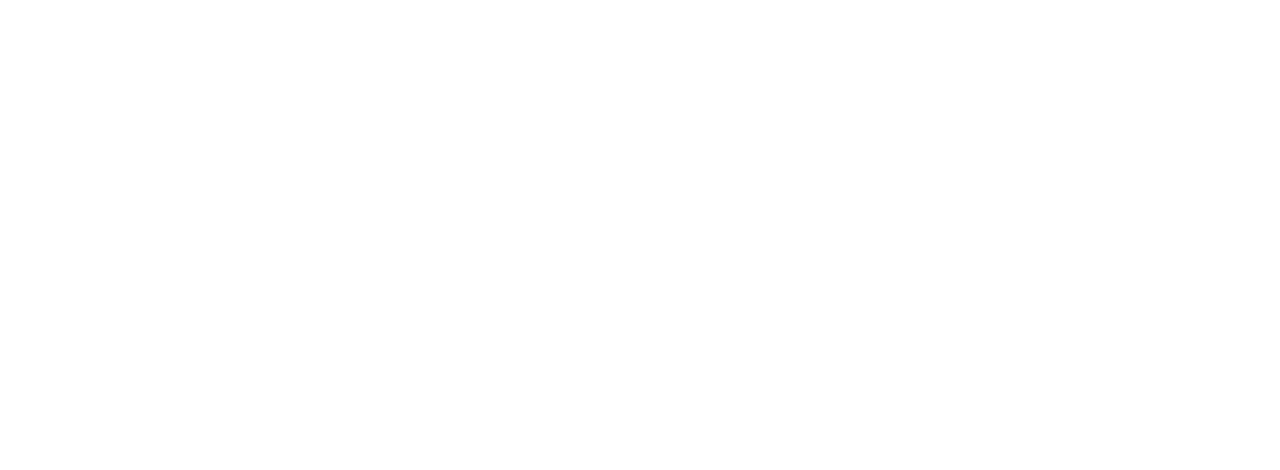
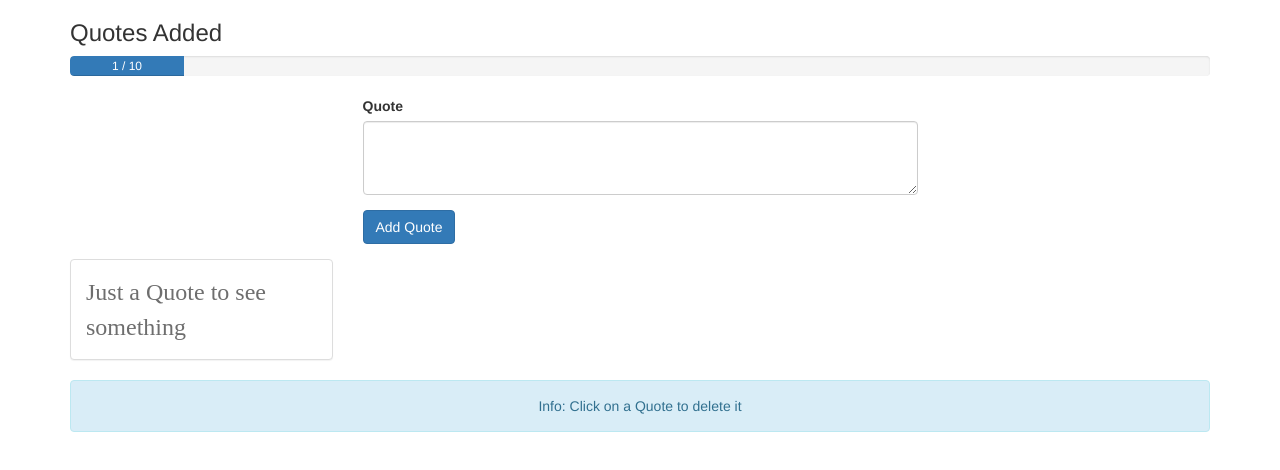
Before and after one commit to ospreystudio/Quotes-App, a Vue app: page / in a window 1280 px wide. Shown: the top 470 px of the page. Built offline with nearby package versions, Linux system fonts and the light colour scheme; a web font is replaced by a local one.

Commit message:
App complite

```diff
--- a/src/App.vue
+++ b/src/App.vue
@@ -1,27 +1,44 @@
-<template>
-  <div id="app">
-
+<template xmlns="">
+  <div class="container">
+    <app-header :quote-count="quotes.length" :maxQuotes="maxQuotes"></app-header>
+    <app-new-quote @quoteAdded="newQuote"></app-new-quote>
+    <app-quote-grid :quotes="quotes" @quoteDeleted="deleteQuote"></app-quote-grid>
+    <div class="row">
+      <div class="col-sm-12 text-center">
+        <div class="alert alert-info">Info: Click on a Quote to delete it</div>
+      </div>
+    </div>
   </div>
 </template>
 
 <script>
-
-
+import NewQuote from "./components/NewQuote.vue";
+import QuoteGrid from "./components/QuoteGrid.vue"
+import Header from "./components/Header.vue";
 export default {
-  name: 'App',
   components: {
-
-  }
+    appQuoteGrid: QuoteGrid,
+    appNewQuote: NewQuote,
+    appHeader: Header
+  },
+  data: function () {
+    return {
+      quotes: [
+        'Just a Quote to see something'
+      ],
+      maxQuotes: 10
+    }
+  },
+  methods: {
+    newQuote(quote) {
+      this.quotes.push(quote)
+    },
+    deleteQuote(index) {
+      this.quotes.splice(index, 1)
+    }
+  },
 }
 </script>
 
 <style>
-#app {
-  font-family: Avenir, Helvetica, Arial, sans-serif;
-  -webkit-font-smoothing: antialiased;
-  -moz-osx-font-smoothing: grayscale;
-  text-align: center;
-  color: #2c3e50;
-  margin-top: 60px;
-}
 </style>
```
